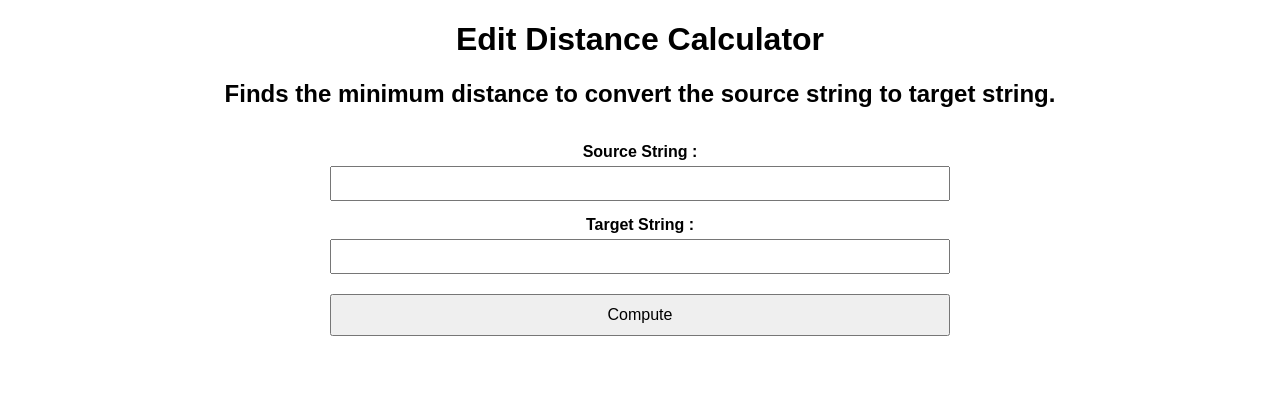
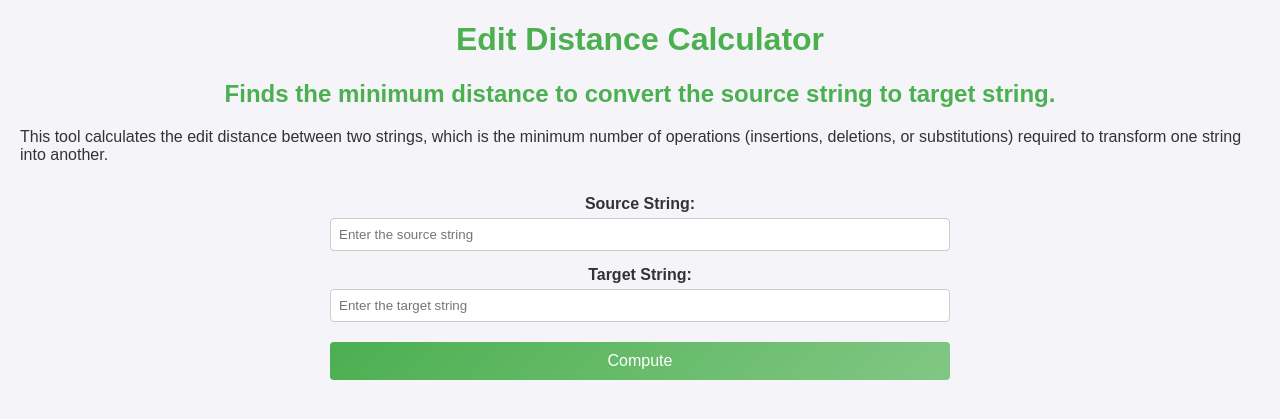
Before and after one commit to shash-ank/string-edit-distance-interface, a Flask app: page / in a window 1280 px wide. Shown: the top 419 px of the page. Run offline with Flask 2, Linux system fonts and the light colour scheme.

Commit message:
Enhance user interface

```diff
--- a/static/styles.css
+++ b/static/styles.css
@@ -1,41 +1,52 @@
 body {
     font-family: Arial, sans-serif;
     margin: 20px;
+    background-color: #f4f4f9;
+    color: #333;
 }
 
 header, footer {
     text-align: center;
     margin-bottom: 20px;
+    color: #4caf50;
 }
 
 h1, h2 {
     text-align: center;
+    color: #4caf50;
 }
 
 main {
     max-width: 600px;
     margin: auto;
+    background: #fff;
+    padding: 20px;
+    border-radius: 8px;
+    box-shadow: 0 0 10px rgba(0, 0, 0, 0.1);
 }
 
 label {
-
     font-weight: bold;
     margin-top: 15px;
     justify-self: center;
     align-self: center;
+    color: #333;
 }
-form{
+
+form {
     display: flex;
     flex-direction: column;
 }
+
 input[type="text"] {
-
     width: 50%;
     padding: 8px;
     margin-top: 5px;
     box-sizing: border-box;
     justify-self: center;
     align-self: center;
+    border: 1px solid #ccc;
+    border-radius: 4px;
 }
 
 button {
@@ -46,6 +57,15 @@ button {
     cursor: pointer;
     justify-self: center;
     align-self: center;
+    background: linear-gradient(135deg, #4caf50, #81c784);
+    border: none;
+    border-radius: 4px;
+    color: #fff;
+    transition: background 0.3s ease;
+}
+
+button:hover {
+    background: linear-gradient(135deg, #388e3c, #66bb6a);
 }
 
 .dp-table {
@@ -53,12 +73,14 @@ button {
     width: 100%;
     text-align: center;
     margin-top: 10px;
+    background: #fff;
 }
 
 .dp-table th, .dp-table td {
     border: 1px solid #ccc;
     padding: 5px;
 }
+
 table {
     border-collapse: collapse;
     margin: auto;
@@ -69,22 +91,27 @@ table {
     border: 1px solid #ccc;
     padding: 10px;
     margin-top: 10px;
+    background: #fff;
+    border-radius: 8px;
 }
 
 ul {
     list-style-type: disc;
     padding-left: 40px;
 }
+
 td, th {
     border: 1px solid #ccc;
     width: 40px;
     height: 40px;
     text-align: center;
 }
+
 .highlight {
     color: red;
     font-weight: bold;
 }
+
 /* Highlighting active calculation cell */
 .active-cell {
     background-color: #ffffcc; /* light yellow for current focus */
--- a/templates/index.html
+++ b/templates/index.html
@@ -8,13 +8,14 @@
 </head>
 <body>
 <h1>Edit Distance Calculator</h1>
-<h2> Finds the minimum distance to convert the source string to target string.</h2>
+<h2>Finds the minimum distance to convert the source string to target string.</h2>
+<p>This tool calculates the edit distance between two strings, which is the minimum number of operations (insertions, deletions, or substitutions) required to transform one string into another.</p>
 <form action="{{ url_for('compute') }}" method="post">
-    <label for="stringA">Source String :</label>
-    <input type="text" id="stringA" name="stringA" required maxlength="100">
+    <label for="stringA">Source String:</label>
+    <input type="text" id="stringA" name="stringA" required maxlength="100" placeholder="Enter the source string">
 
-    <label for="stringB">Target String :</label>
-    <input type="text" id="stringB" name="stringB" required maxlength="100">
+    <label for="stringB">Target String:</label>
+    <input type="text" id="stringB" name="stringB" required maxlength="100" placeholder="Enter the target string">
 
     <button type="submit">Compute</button>
 </form>
```
Also changed, not shown: templates/result.html (+7 -12 lines), 2 other files.
